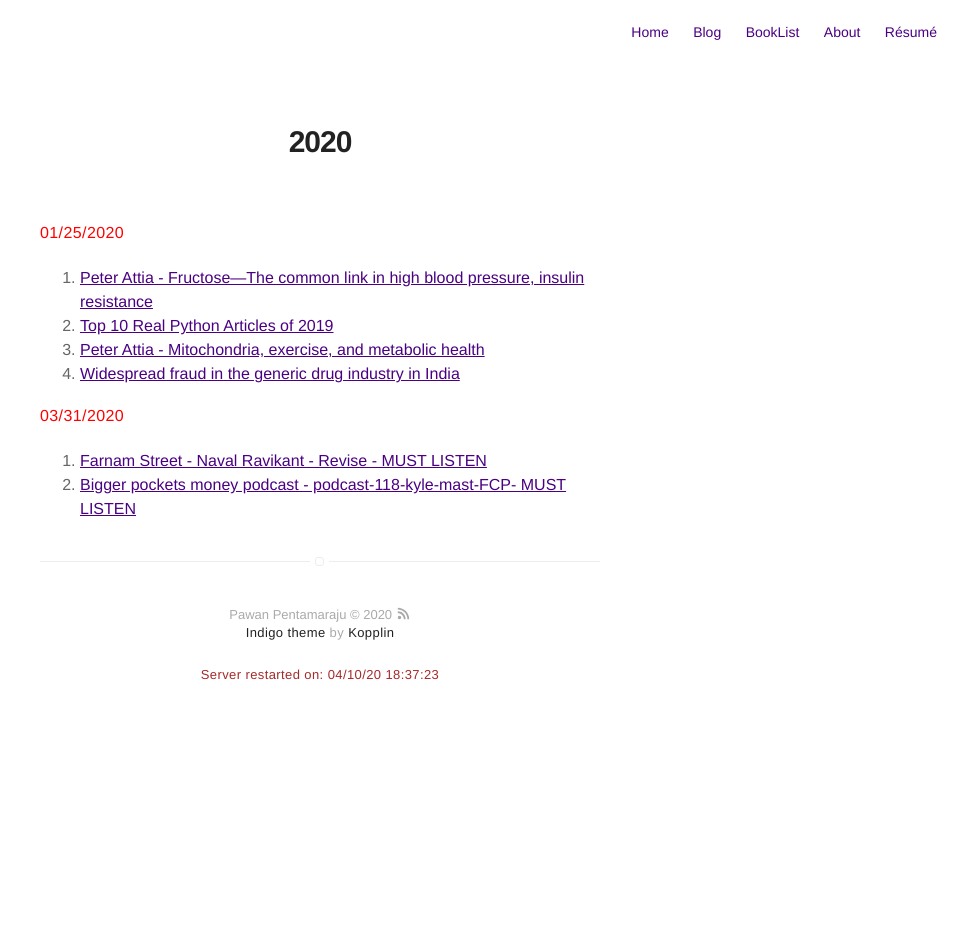
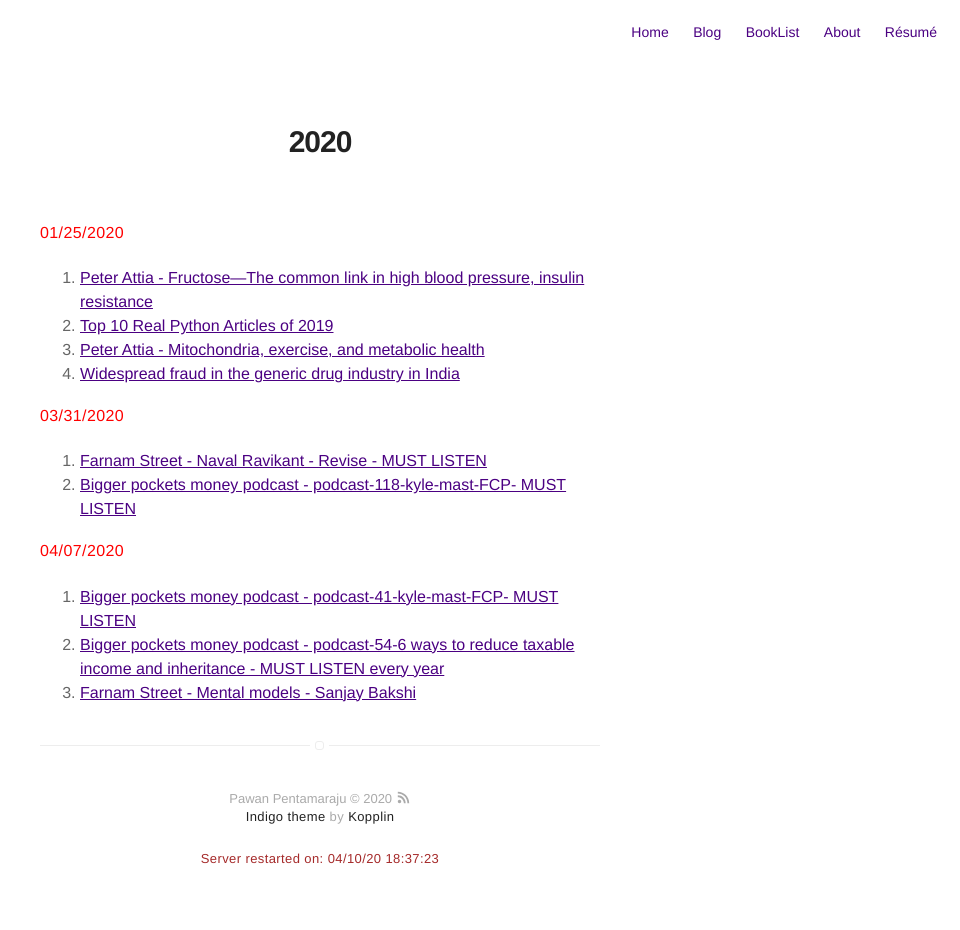
Before and after one commit to pawanpe/pawanpe.github.io, a Jekyll site: the page built from booklist/2020/articlesandvideos.markdown, in a window 1280 px wide. Shown: the whole page, without its empty margins (320-1280 px from the left). Built offline with Jekyll 4.4.1, drawn with Linux system fonts in a browser that asks for light colours; before the commit the page ends 900 px from its top, so only the background shows below that.

Commit message:
Update articles for 04/07/2020

```diff
--- a/booklist/2020/articlesandvideos.markdown
+++ b/booklist/2020/articlesandvideos.markdown
@@ -16,3 +16,9 @@ layout: page
 
 1. [Farnam Street - Naval Ravikant - Revise - MUST LISTEN](https://fs.blog/knowledge-project/naval-ravikant/)
 2. [Bigger pockets money podcast - podcast-118-kyle-mast-FCP- MUST LISTEN](https://www.biggerpockets.com/blog/biggerpockets-money-podcast-118-kyle-mast)
+
+<b style="color: red">04/07/2020</b>
+
+1. [Bigger pockets money podcast - podcast-41-kyle-mast-FCP- MUST LISTEN](https://www.biggerpockets.com/blog/biggerpockets-money-podcast-41-find-certified-financial-planner-cfpkyle-mast)
+2. [Bigger pockets money podcast - podcast-54-6 ways to reduce taxable income and inheritance - MUST LISTEN every year](https://www.biggerpockets.com/blog/biggerpockets-money-podcast-54-6-ways-reduce-taxable-income-eric-brotman)
+3. [Farnam Street - Mental models - Sanjay Bakshi](https://fs.blog/knowledge-project/sanjay-bakshi/)
```
